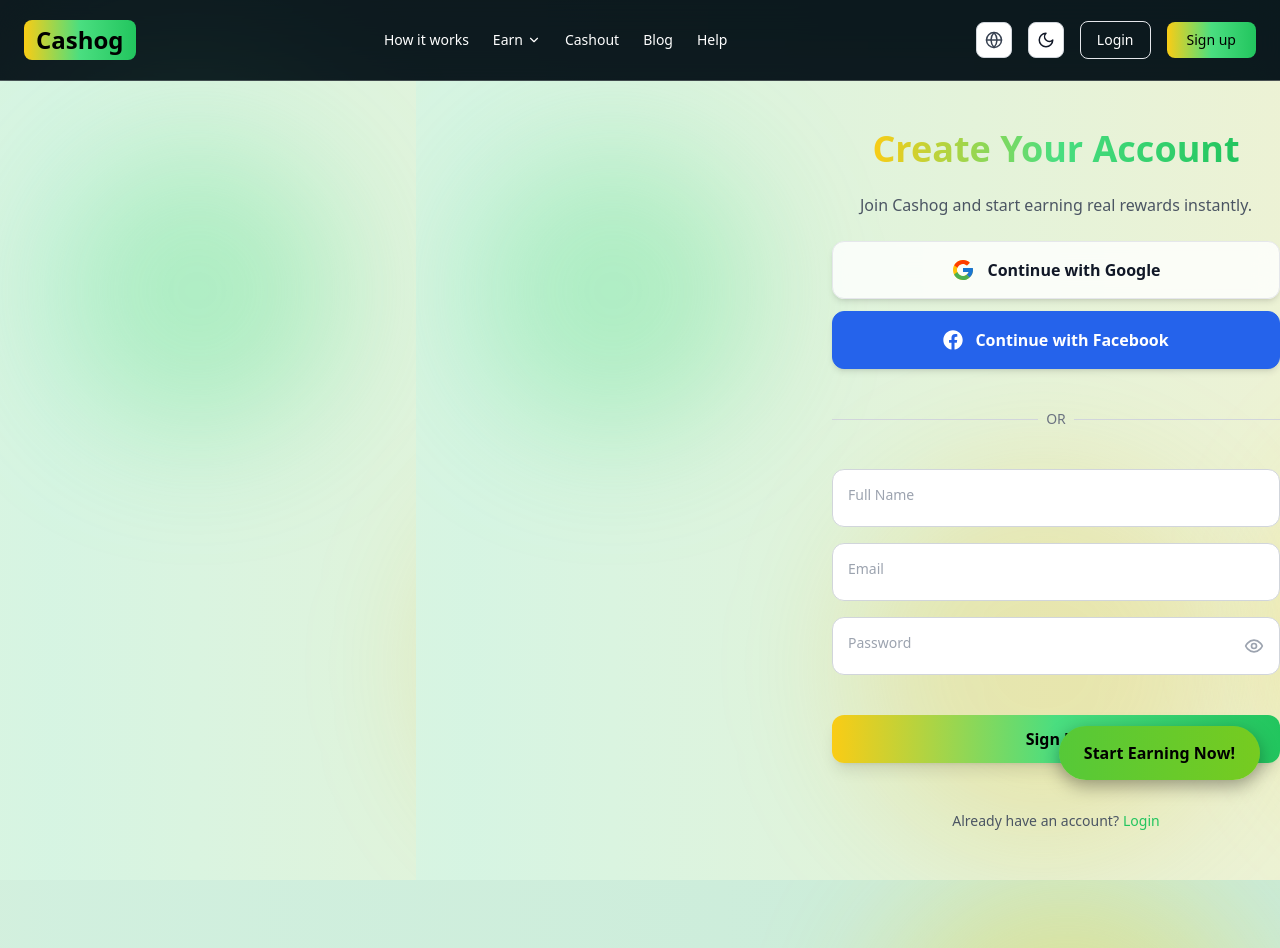
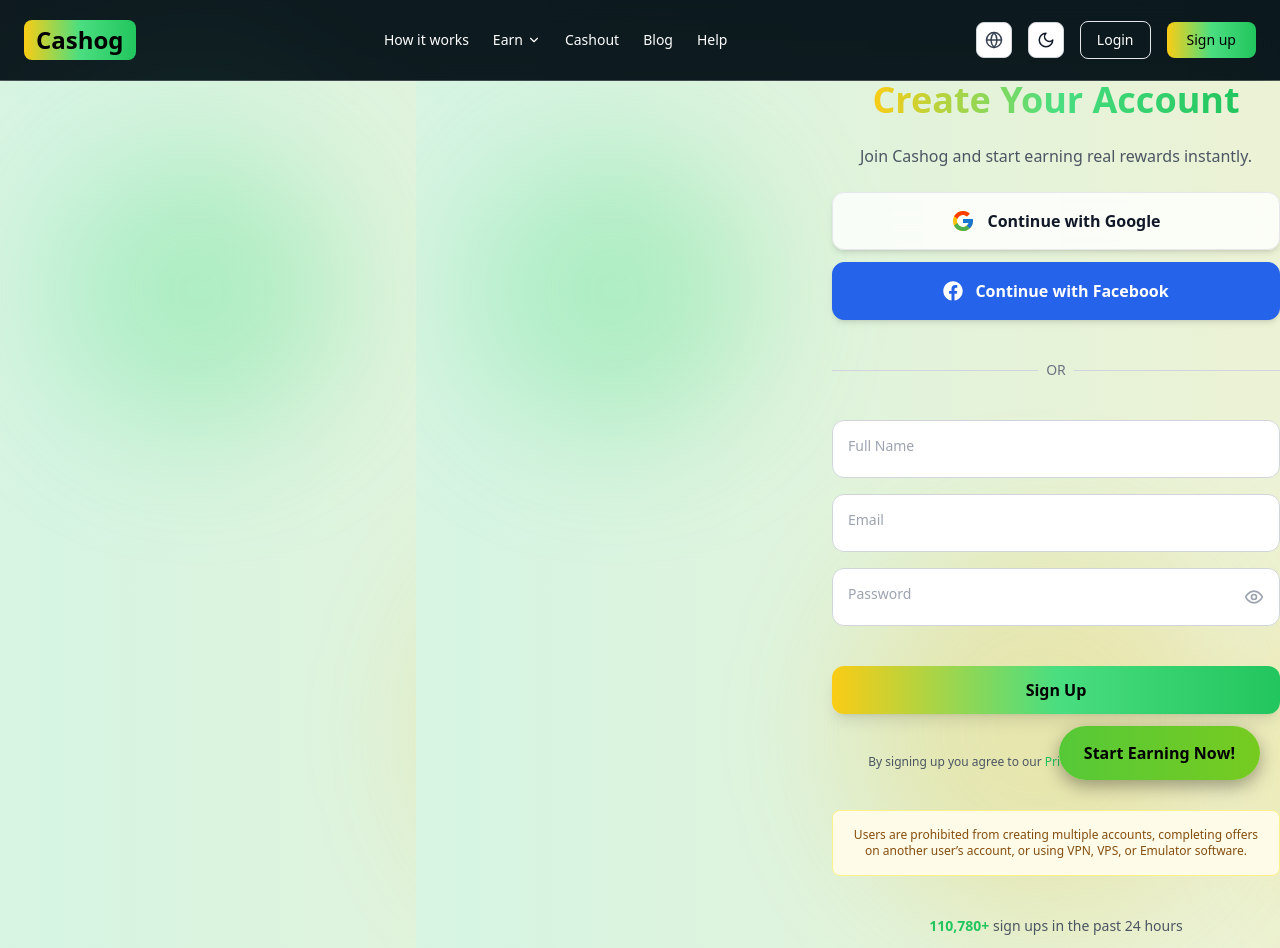
Before and after one commit to tool63/cashin, a Next.js app: page /signup in a window 1280 px wide. Shown: the top 948 px of the page. Built offline with nearby package versions, Linux system fonts and the light colour scheme.

Commit message:
Update page.tsx

```diff
--- a/app/(auth)/signup/page.tsx
+++ b/app/(auth)/signup/page.tsx
@@ -39,6 +39,7 @@ export default function SignupPage() {
         <h1 className="text-3xl sm:text-4xl font-extrabold text-center bg-clip-text text-transparent bg-gradient-to-r from-yellow-400 via-green-400 to-green-500">
           Create Your Account
         </h1>
+
         <p className="text-center text-gray-600 dark:text-gray-400 text-sm sm:text-base">
           Join Cashog and start earning real rewards instantly.
         </p>
@@ -49,7 +50,9 @@ export default function SignupPage() {
         {/* Divider */}
         <div className="w-full flex items-center my-4">
           <div className="flex-grow border-t border-gray-300 dark:border-gray-600"></div>
-          <span className="px-2 text-sm text-gray-500 dark:text-gray-400">OR</span>
+          <span className="px-2 text-sm text-gray-500 dark:text-gray-400">
+            OR
+          </span>
           <div className="flex-grow border-t border-gray-300 dark:border-gray-600"></div>
         </div>
 
@@ -66,11 +69,7 @@ export default function SignupPage() {
               placeholder="Full Name"
               className="peer w-full p-4 rounded-xl border border-gray-300 dark:border-gray-600 bg-white dark:bg-[#070A14] text-gray-900 dark:text-white focus:outline-none focus:ring-2 focus:ring-green-400 placeholder-transparent"
             />
-            <label
-              className="absolute left-4 top-4 text-gray-400 dark:text-gray-500 text-sm transition-opacity
-                peer-focus:opacity-0
-                peer-placeholder-shown:opacity-100"
-            >
+            <label className="absolute left-4 top-4 text-gray-400 dark:text-gray-500 text-sm transition-opacity peer-focus:opacity-0 peer-placeholder-shown:opacity-100">
               Full Name
             </label>
           </div>
@@ -86,11 +85,7 @@ export default function SignupPage() {
               placeholder="Email"
               className="peer w-full p-4 rounded-xl border border-gray-300 dark:border-gray-600 bg-white dark:bg-[#070A14] text-gray-900 dark:text-white focus:outline-none focus:ring-2 focus:ring-green-400 placeholder-transparent"
             />
-            <label
-              className="absolute left-4 top-4 text-gray-400 dark:text-gray-500 text-sm transition-opacity
-                peer-focus:opacity-0
-                peer-placeholder-shown:opacity-100"
-            >
+            <label className="absolute left-4 top-4 text-gray-400 dark:text-gray-500 text-sm transition-opacity peer-focus:opacity-0 peer-placeholder-shown:opacity-100">
               Email
             </label>
           </div>
@@ -106,15 +101,10 @@ export default function SignupPage() {
               placeholder="Password"
               className="peer w-full p-4 pr-12 rounded-xl border border-gray-300 dark:border-gray-600 bg-white dark:bg-[#070A14] text-gray-900 dark:text-white focus:outline-none focus:ring-2 focus:ring-green-400 placeholder-transparent"
             />
-            <label
-              className="absolute left-4 top-4 text-gray-400 dark:text-gray-500 text-sm transition-opacity
-                peer-focus:opacity-0
-                peer-placeholder-shown:opacity-100"
-            >
+            <label className="absolute left-4 top-4 text-gray-400 dark:text-gray-500 text-sm transition-opacity peer-focus:opacity-0 peer-placeholder-shown:opacity-100">
               Password
             </label>
 
-            {/* Eye Icon */}
             <button
               type="button"
               onClick={() => setShowPassword(!showPassword)}
@@ -130,10 +120,43 @@ export default function SignupPage() {
           </button>
         </form>
 
+        {/* 🔥 NEW: Terms Section */}
+        <div className="text-xs text-center text-gray-600 dark:text-gray-400 mt-4">
+          By signing up you agree to our{" "}
+          <Link href="/privacy" className="text-green-500 hover:underline">
+            Privacy Policy
+          </Link>{" "}
+          and{" "}
+          <Link href="/terms" className="text-green-500 hover:underline">
+            Terms of Service
+          </Link>
+          .
+        </div>
+
+        {/* 🔥 NEW: Prohibited Notice */}
+        <div className="w-full mt-4 p-4 bg-yellow-50 dark:bg-yellow-900/20 border border-yellow-200 dark:border-yellow-800 rounded-lg">
+          <p className="text-xs text-yellow-800 dark:text-yellow-200 text-center">
+            Users are prohibited from creating multiple accounts, completing
+            offers on another user’s account, or using VPN, VPS, or Emulator
+            software.
+          </p>
+        </div>
+
+        {/* 🔥 NEW: Live Counter */}
+        <div className="text-sm text-gray-600 dark:text-gray-400 text-center mt-4">
+          <span className="font-bold text-green-500">
+            110,780+
+          </span>{" "}
+          sign ups in the past 24 hours
+        </div>
+
         {/* Footer login link */}
         <div className="flex justify-center w-full text-sm text-gray-600 dark:text-gray-400 mt-6">
           <span>Already have an account? </span>
-          <Link href="/login" className="ml-1 font-medium text-green-500 hover:underline">
+          <Link
+            href="/login"
+            className="ml-1 font-medium text-green-500 hover:underline"
+          >
             Login
           </Link>
         </div>
```
